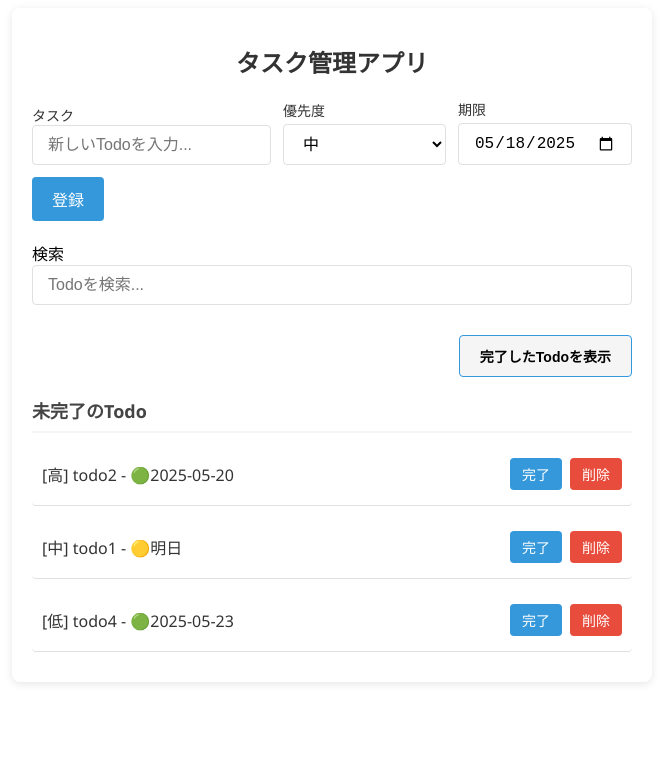
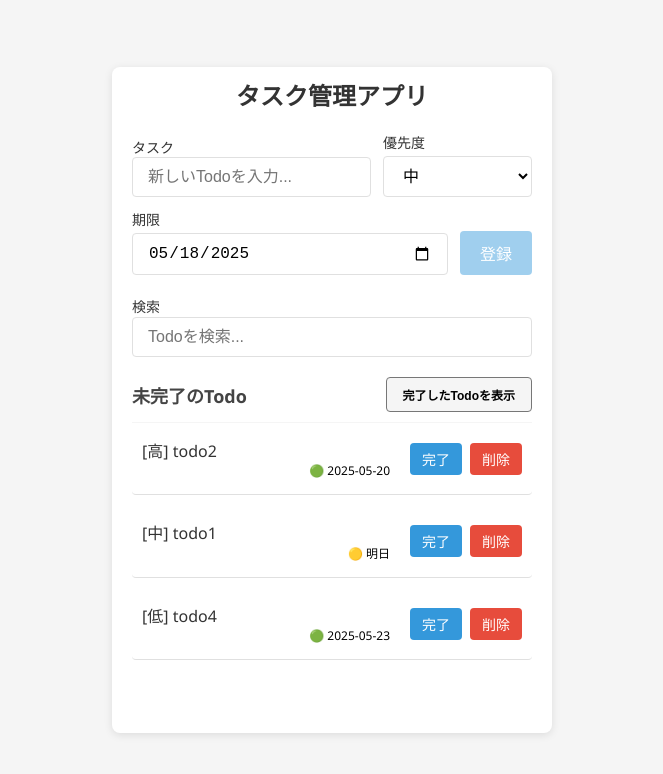
Before and after one commit to hiroshikagiyama/todo-app, a React (Vite) app: page / in a window 1280 px wide. Shown: the top 774 px of the page, without its empty margins (308-971 px from the left). Built offline with nearby package versions, Linux system fonts and the light colour scheme.

Commit message:
アプリの構造修正

```diff
--- a/src/App.scss
+++ b/src/App.scss
@@ -14,14 +14,28 @@ $priority-high-bg: #ffe6e6;
 $priority-medium-bg: #fffbe6;
 $priority-low-bg: #e6f7ff;
 
+* {
+  margin: 0;
+  padding: 0;
+}
+
+.todo-app-wrapper {
+  display: flex;
+  justify-content: center;
+  align-items: center;
+  height: 100vh;
+  background-color: $light-gray;
+
   .todo-app {
-  max-width: 600px;
+    max-width: 400px;
+    max-height: 800px;
     margin: 0 auto;
-  padding: 20px;
+    padding: 10px 20px;
     background-color: $white;
     border-radius: 8px;
     box-shadow: $box-shadow;
     font-family: 'Segoe UI', Tahoma, Geneva, Verdana, sans-serif;
+
 
     h1 {
       text-align: center;
@@ -35,7 +49,7 @@ $priority-low-bg: #e6f7ff;
       display: flex;
       flex-wrap: wrap;
       gap: 12px;
-    margin-bottom: 20px;
+      padding-bottom: 20px;
       align-items: flex-end;
 
       label {
@@ -87,6 +101,10 @@ $priority-low-bg: #e6f7ff;
         transition: background-color 0.3s;
         white-space: nowrap;
 
+        &:disabled {
+          background-color: color.adjust($primary-color, $lightness: 25%);
+        }
+
         &:hover {
           background-color: color.adjust($primary-color, $lightness: -10%);
         }
@@ -97,6 +115,11 @@ $priority-low-bg: #e6f7ff;
       width: 100%;
       box-sizing: border-box;
       margin-bottom: 20px;
+
+      label {
+        font-size: 14px;
+        color: #333;
+      }
 
       input[type='text'] {
         width: 100%;
@@ -115,20 +138,28 @@ $priority-low-bg: #e6f7ff;
       }
     }
 
-  .toggle-button-wrapper {
+
+    .todo-list-container {
+      .todo-list-header-container {
         display: flex;
-    justify-content: end;
-    margin-top: 30px;
-    margin-bottom: 20px;
+        justify-content: space-between;
+        align-items: center;
+        padding-bottom: 10px;
+        border-bottom: 1px solid $light-gray;
+
+        .list-title {
+          font-size: 18px;
+          color: #444;
+          font-weight: 600;
         }
 
         .toggle-button {
-    padding: 10px 20px;
+          padding: 8px 16px;
           background-color: $light-gray;
-    border: 1px solid $primary-color;
+          border: 1px solid $dark-gray;
           border-radius: $border-radius;
           cursor: pointer;
-    font-size: 14px;
+          font-size: 12px;
           font-weight: 600;
           transition: background-color 0.3s;
 
@@ -136,18 +167,12 @@ $priority-low-bg: #e6f7ff;
             background-color: $medium-gray;
           }
         }
-
-  .todo-list-container {
-    .list-title {
-      font-size: 18px;
-      margin-bottom: 10px;
-      color: #444;
-      font-weight: 600;
-      border-bottom: 2px solid $light-gray;
-      padding-bottom: 8px;
       }
 
+
       .empty-message {
+        height: 300px;
+        line-height: 300px;
         text-align: center;
         color: $dark-gray;
         padding: 20px 0;
@@ -158,6 +183,8 @@ $priority-low-bg: #e6f7ff;
         list-style: none;
         padding: 0;
         margin: 0;
+        height: 300px;
+        overflow: auto;
 
         .todo-item {
           display: flex;
@@ -185,6 +212,12 @@ $priority-low-bg: #e6f7ff;
             background-color: $priority-low-bg;
           }
 
+          .todo-wrapper {
+            display: flex;
+            flex-direction: column;
+            flex: 1;
+            padding-right: 20px;
+
             .todo-text {
               font-size: 16px;
               color: #333;
@@ -192,6 +225,13 @@ $priority-low-bg: #e6f7ff;
               flex: 1;
               margin-right: 10px;
             }
+
+            .due-date-label{
+              font-size: 12px;
+              text-align: end;
+            }
+          }
+
 
           .todo-actions {
             display: flex;
@@ -234,5 +274,10 @@ $priority-low-bg: #e6f7ff;
           }
         }
       }
+
+      .todo-list::-webkit-scrollbar {
+        display: none;
       }
     }
+  }
+}
--- a/src/day2/todo-app/App.tsx
+++ b/src/day2/todo-app/App.tsx
@@ -43,7 +43,7 @@ export default function App() {
     return priorityDiff !== 0 ? priorityDiff : a.todoText.localeCompare(b.todoText)
   }
 
-  const getFilteredTodos = (): Todo[] => {
+  const filterAndSortTodos = (): Todo[] => {
     return todos
       .filter((todo) => (displayMode === "active" ? !todo.completed : todo.completed))
       .filter((todo) => todo.todoText.toLowerCase().includes(searchText.toLowerCase()))
@@ -57,13 +57,14 @@ export default function App() {
   }
 
   const formatDueDateLabel = (date: Date) => {
-    if (isToday(date)) return "🟠今日"
-    if (isTomorrow(date)) return "🟡明日"
-    if (date < new Date()) return "❌期限切れ"
-    return `🟢${format(date, "yyyy-MM-dd")}`
+    if (isToday(date)) return "🟠 今日"
+    if (isTomorrow(date)) return "🟡 明日"
+    if (date < new Date()) return "❌ 期限切れ"
+    return `🟢 ${format(date, "yyyy-MM-dd")}`
   }
 
   return (
+    <div className="todo-app-wrapper">
       <div className="todo-app">
         <h1>タスク管理アプリ</h1>
         <div className="todo-input-area">
@@ -91,7 +92,12 @@ export default function App() {
           </label>
           <label>
             期限
-          <input type="date" value={dueDate} onChange={(e) => setDueDate(e.target.value)} className="due-date-input" />
+            <input
+              type="date"
+              value={dueDate}
+              onChange={(e) => setDueDate(e.target.value)}
+              className="due-date-input"
+            />
           </label>
           <button onClick={addTodo} className="add-button" disabled={!newTodoText.trim()}>
             登録
@@ -108,7 +114,11 @@ export default function App() {
               className="search-input"
             />
           </label>
-        <div className="toggle-button-wrapper">
+        </div>
+
+        <div className="todo-list-container">
+          <div className="todo-list-header-container">
+            <h2 className="list-title">{displayMode === "active" ? "未完了のTodo" : "完了したTodo"}</h2>
             <button
               onClick={() => setDisplayMode(displayMode === "active" ? "completed" : "active")}
               className="toggle-button"
@@ -116,11 +126,7 @@ export default function App() {
               {displayMode === "active" ? "完了したTodoを表示" : "未完了のTodoを表示"}
             </button>
           </div>
-      </div>
-
-      <div className="todo-list-container">
-        <h2 className="list-title">{displayMode === "active" ? "未完了のTodo" : "完了したTodo"}</h2>
-        {getFilteredTodos().length === 0 ? (
+          {filterAndSortTodos().length === 0 ? (
             <p className="empty-message">
               {displayMode === "active"
                 ? "Todoがありません。新しいTodoを追加してください。"
@@ -128,12 +134,14 @@ export default function App() {
             </p>
           ) : (
             <ul className="todo-list">
-            {getFilteredTodos().map((todo) => (
+              {filterAndSortTodos().map((todo) => (
                 <li key={todo.id} className={`todo-item priority-${priority}`}>
+                  <div className="todo-wrapper">
                     <span className="todo-text">
                       [{PRIORITY_LABELS[todo.priority]}] {todo.todoText}
-                  <span className="due-date-label"> - {formatDueDateLabel(new Date(todo.dueDateMs))}</span>
                     </span>
+                    <span className="due-date-label"> {formatDueDateLabel(new Date(todo.dueDateMs))}</span>
+                  </div>
                   <div className="todo-actions">
                     <button
                       onClick={() => updateTodo(todo.id, { completed: !todo.completed })}
@@ -151,5 +159,6 @@ export default function App() {
           )}
         </div>
       </div>
+    </div>
   )
 }
```
Also changed, not shown: 1 other file (tests, documents, lock files or other folders). Lines whose indentation alone changed are shown as unchanged.
